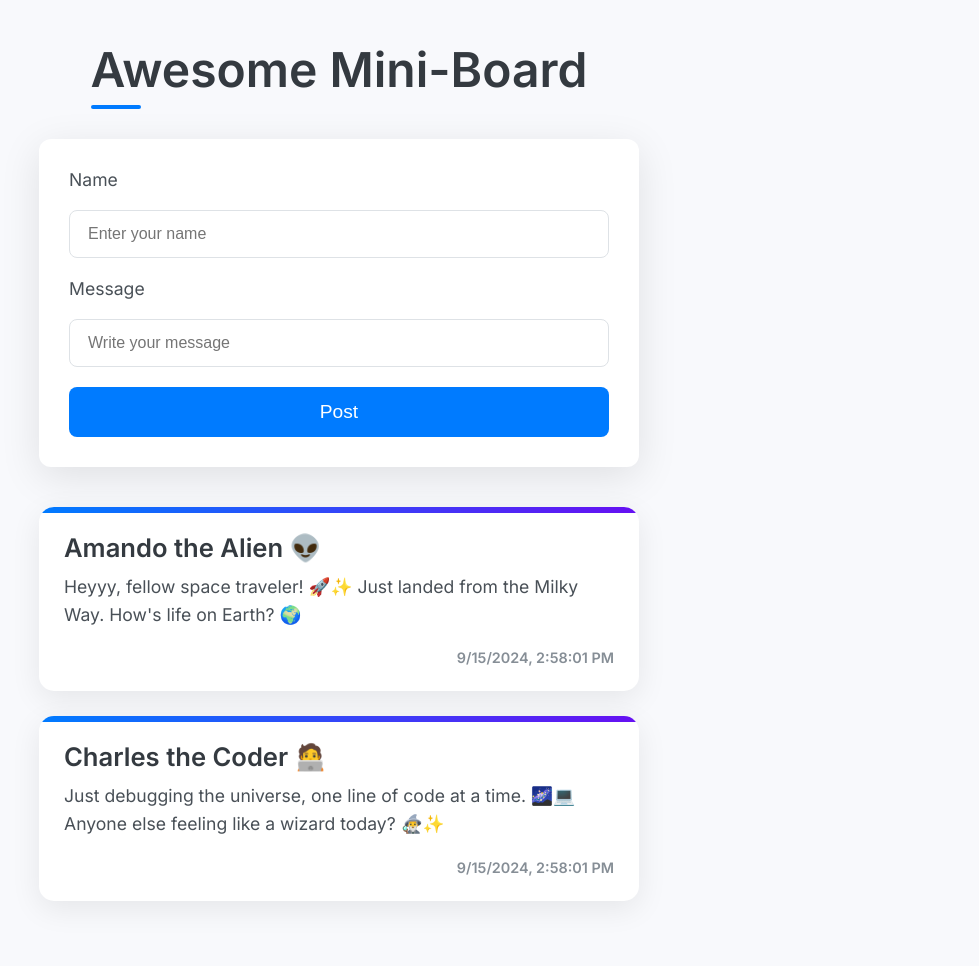
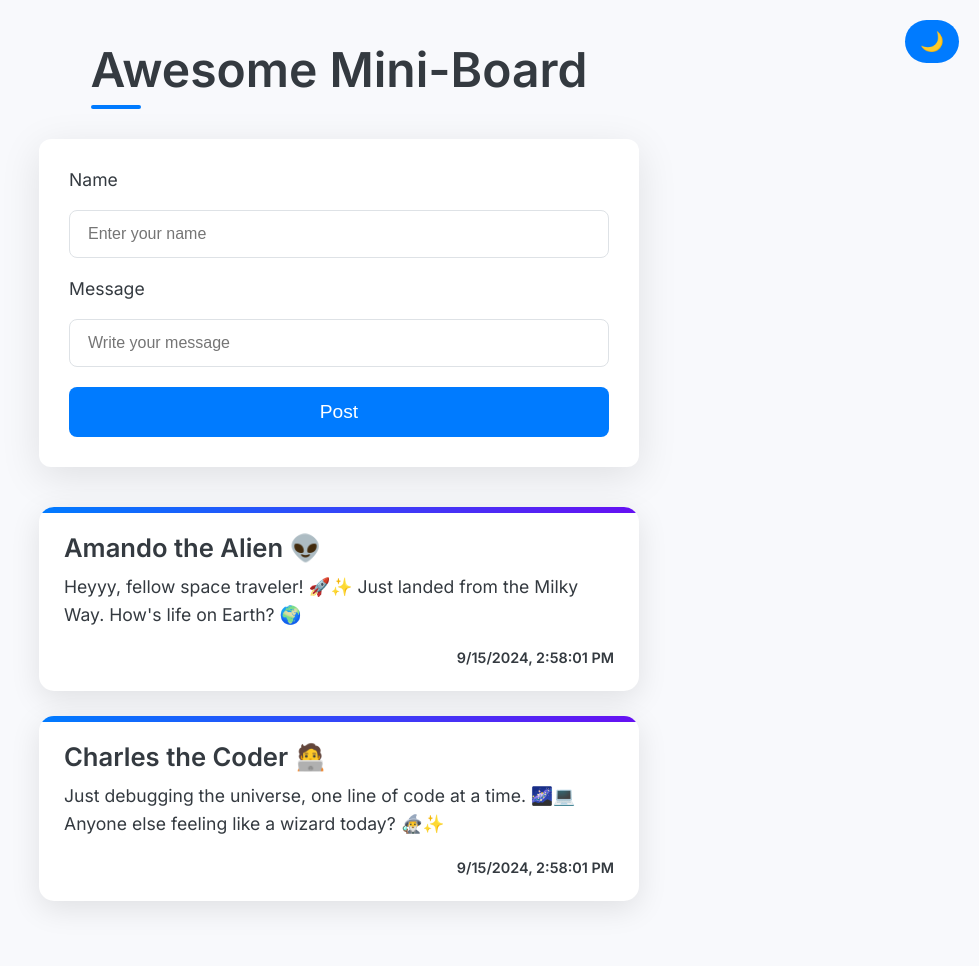
Before and after one commit to ashishstomar/mini-message-board, a Node server app: page / in a window 1280 px wide. Shown: the whole page, without its empty margins (301-1280 px from the left). Run offline with Node 20, Linux system fonts and the light colour scheme.

Commit message:
add dark mode with toggle

```diff
--- a/views/home.ejs
+++ b/views/home.ejs
@@ -9,6 +9,26 @@
       rel="stylesheet"
     />
     <style>
+      :root {
+        --background-color: #f8f9fc;
+        --foreground-color: #ffffff;
+        --text-color: #343a40;
+        --input-border-color: #dee2e6;
+        --button-bg-color: #007bff;
+        --button-hover-bg-color: #0056b3;
+        --message-border-color: rgba(0, 0, 0, 0.1);
+      }
+
+      [data-theme="dark"] {
+        --background-color: #181a1b;
+        --foreground-color: #242526;
+        --text-color: #f1f1f1;
+        --input-border-color: #3e4042;
+        --button-bg-color: #ff5100;
+        --button-hover-bg-color: #c4683a;
+        --message-border-color: rgba(255, 255, 255, 0.1);
+      }
+
       * {
         margin: 0;
         padding: 0;
@@ -17,17 +37,18 @@
 
       body {
         font-family: "Inter", sans-serif;
-        background-color: #f8f9fc;
+        background-color: var(--background-color);
+        color: var(--text-color);
         padding: 40px;
         display: flex;
         flex-direction: column;
         align-items: center;
+        transition: background-color 0.3s, color 0.3s;
       }
 
       .title {
         font-size: 3rem;
         font-weight: 600;
-        color: #343a40;
         margin-bottom: 40px;
         position: relative;
         display: inline-block;
@@ -38,42 +59,44 @@
         position: absolute;
         width: 50px;
         height: 4px;
-        background-color: #007bff;
+        background-color: var(--button-bg-color);
         bottom: -10px;
         left: 0;
         border-radius: 2px;
       }
 
       form {
-        background-color: white;
+        background-color: var(--foreground-color);
         padding: 30px;
         border-radius: 12px;
-        box-shadow: 0 10px 40px rgba(0, 0, 0, 0.1);
+        box-shadow: 0 10px 40px var(--message-border-color);
         width: 100%;
         max-width: 600px;
         display: flex;
         flex-direction: column;
         gap: 20px;
         margin-bottom: 40px;
+        transition: background-color 0.3s, box-shadow 0.3s;
       }
 
       label {
         font-size: 1.1rem;
         font-weight: 500;
-        color: #495057;
       }
 
       input {
         padding: 14px 18px;
         font-size: 1rem;
-        border: 1px solid #dee2e6;
+        border: 1px solid var(--input-border-color);
         border-radius: 8px;
         transition: border-color 0.3s, box-shadow 0.3s;
+        background-color: var(--foreground-color);
+        color: var(--text-color);
       }
 
       input:focus {
         outline: none;
-        border-color: #007bff;
+        border-color: var(--button-bg-color);
         box-shadow: 0 4px 12px rgba(0, 123, 255, 0.2);
       }
 
@@ -81,7 +104,7 @@
         padding: 14px;
         font-size: 1.2rem;
         font-weight: 500;
-        background-color: #007bff;
+        background-color: var(--button-bg-color);
         color: #ffffff;
         border: none;
         border-radius: 8px;
@@ -90,25 +113,25 @@
       }
 
       button:hover {
-        background-color: #0056b3;
+        background-color: var(--button-hover-bg-color);
         transform: translateY(-2px);
       }
 
       .message-container {
-        background-color: white;
+        background-color: var(--foreground-color);
         padding: 25px;
         margin-bottom: 25px;
         border-radius: 15px;
-        box-shadow: 0 8px 30px rgba(0, 0, 0, 0.08);
+        box-shadow: 0 8px 30px var(--message-border-color);
         width: 100%;
         max-width: 600px;
         position: relative;
         overflow: hidden;
-        transition: all 0.3s ease-in-out;
+        transition: all 0.3s ease-in-out, box-shadow 0.3s;
       }
 
       .message-container:hover {
-        box-shadow: 0 12px 50px rgba(0, 0, 0, 0.15);
+        box-shadow: 0 12px 50px var(--message-border-color);
         transform: translateY(-5px);
       }
 
@@ -119,7 +142,7 @@
         left: 0;
         width: 100%;
         height: 6px;
-        background: linear-gradient(to right, #007bff, #6610f2);
+        background: linear-gradient(to right, var(--button-bg-color), #6610f2);
         border-top-left-radius: 15px;
         border-top-right-radius: 15px;
       }
@@ -127,21 +150,35 @@
       .message-container h2 {
         font-size: 1.6rem;
         font-weight: 600;
-        color: #343a40;
         margin-bottom: 10px;
       }
 
       .message-container p {
         font-size: 1.1rem;
-        color: #495057;
         line-height: 1.6;
         margin-bottom: 20px;
       }
 
       .message-container h5 {
         font-size: 0.9rem;
-        color: #868e96;
         text-align: right;
+      }
+
+      .theme-toggle {
+        position: absolute;
+        top: 20px;
+        right: 20px;
+        background: var(--button-bg-color);
+        color: #fff;
+        border: none;
+        padding: 10px 15px;
+        border-radius: 50px;
+        cursor: pointer;
+        transition: background-color 0.3s;
+      }
+
+      .theme-toggle:hover {
+        background: var(--button-hover-bg-color);
       }
 
       @media (max-width: 768px) {
@@ -157,6 +194,8 @@
     </style>
   </head>
   <body>
+    <button class="theme-toggle" id="theme-toggle">🌙</button>
+
     <h1 class="title">Awesome Mini-Board</h1>
 
     <form method="POST" action="/new">
@@ -188,5 +227,22 @@
       <h5><%= msg.added %></h5>
     </div>
     <% }) %>
+
+    <script>
+      const toggleButton = document.getElementById("theme-toggle");
+      const body = document.body;
+
+      toggleButton.addEventListener("click", () => {
+        const currentTheme = body.getAttribute("data-theme");
+
+        if (currentTheme === "dark") {
+          body.setAttribute("data-theme", "light");
+          toggleButton.textContent = "🌙";
+        } else {
+          body.setAttribute("data-theme", "dark");
+          toggleButton.textContent = "🌞";
+        }
+      });
+    </script>
   </body>
 </html>
```
